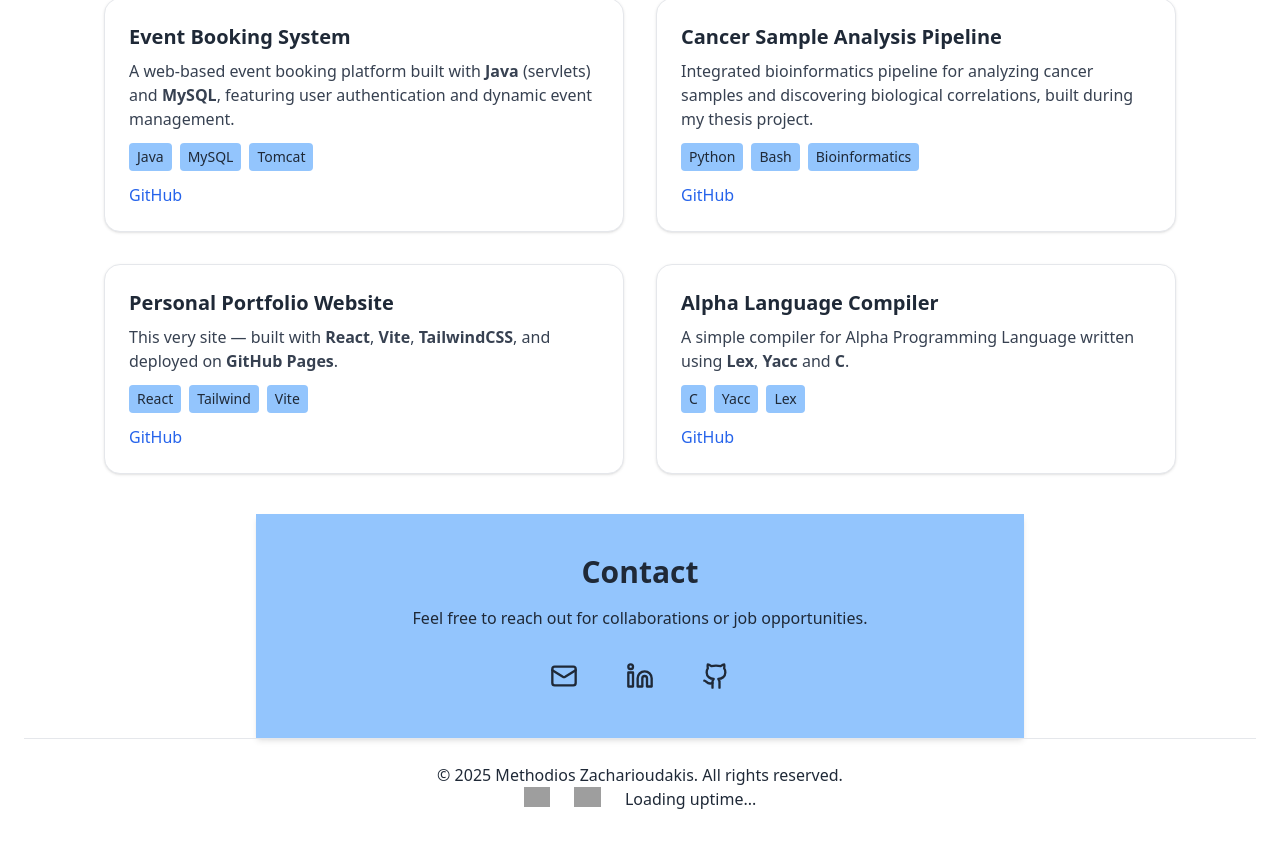
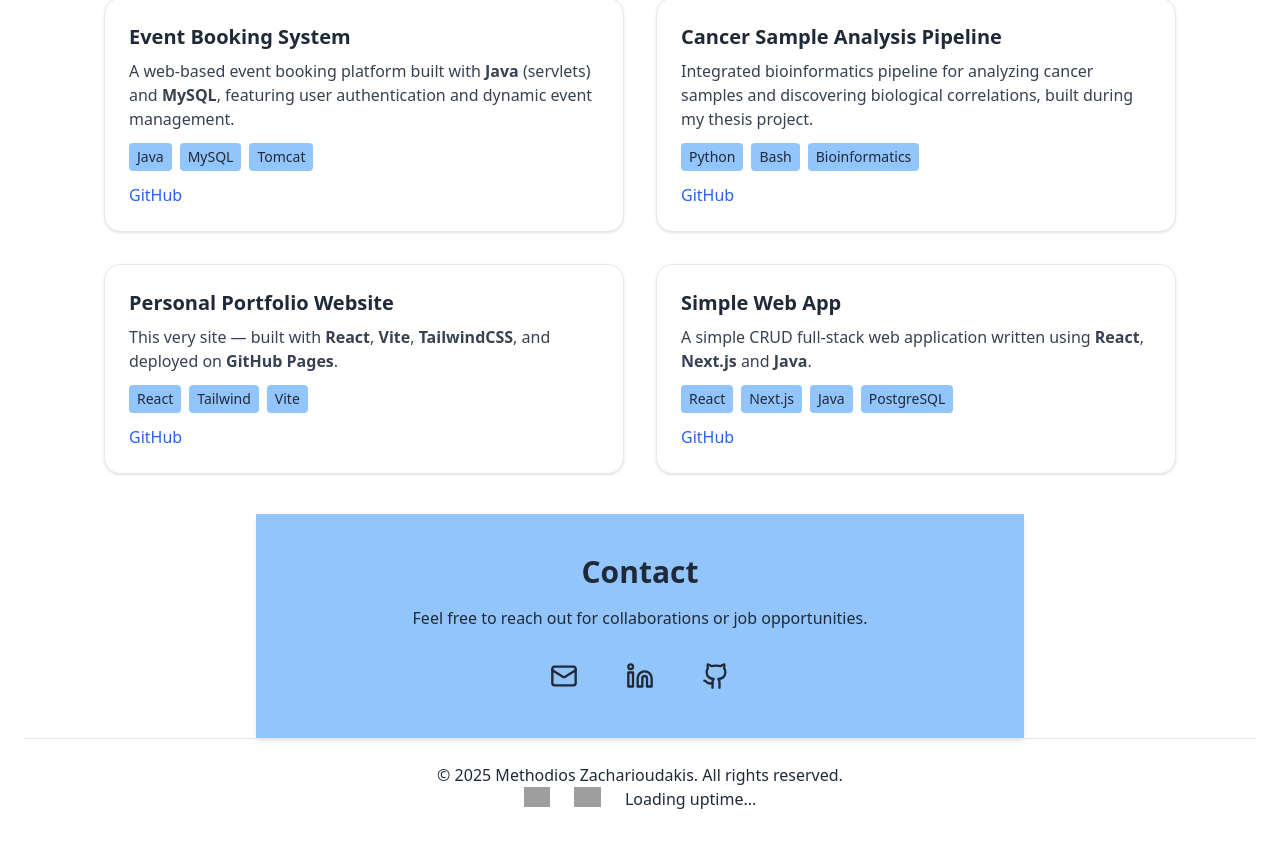
Before and after one commit to MethodiosZ/mywebsite, a React (Vite) app: page / in a window 1280 px wide. Shown: the part 1674-2521 px from the top of the page. Built offline with nearby package versions, Linux system fonts and the light colour scheme; no server answers; grey boxes are pictures that could not be loaded.

Commit message:
Updated a project field

```diff
--- a/src/App.jsx
+++ b/src/App.jsx
@@ -284,17 +284,18 @@ export default function App() {
 			whileHover={{ scale: 1.03 }}
 			className="p-6 bg-white dark:bg-gray-800 border rounded-2xl shadow hover:shadow-xl transition"
 		    >
-			<h4 className="text-xl font-semibold mb-2">Alpha Language Compiler</h4>
+			<h4 className="text-xl font-semibold mb-2">Simple Web App</h4>
 			<p className="mb-3 text-gray-700 dark:text-gray-300">
-			    A simple compiler for Alpha Programming Language written using <strong>Lex</strong>, <strong>Yacc</strong> and <strong>C</strong>.
+			    A simple CRUD full-stack web application written using <strong>React</strong>, <strong>Next.js</strong> and <strong>Java</strong>.
 			</p>
 			<div className="flex flex-wrap gap-2 mb-3">
-			    <span className="px-2 py-1 text-sm bg-blue-300 dark:bg-gray-700 rounded">C</span>
-			    <span className="px-2 py-1 text-sm bg-blue-300 dark:bg-gray-700 rounded">Yacc</span>
-			    <span className="px-2 py-1 text-sm bg-blue-300 dark:bg-gray-700 rounded">Lex</span>
+			    <span className="px-2 py-1 text-sm bg-blue-300 dark:bg-gray-700 rounded">React</span>
+			    <span className="px-2 py-1 text-sm bg-blue-300 dark:bg-gray-700 rounded">Next.js</span>
+			    <span className="px-2 py-1 text-sm bg-blue-300 dark:bg-gray-700 rounded">Java</span>
+				<span className="px-2 py-1 text-sm bg-blue-300 dark:bg-gray-700 rounded">PostgreSQL</span>
 			</div>
 			<div className="flex space-x-3">
-			    <a href="https://github.com/MethodiosZ/AlphaLanguageCompiler" target="_blank" rel="noopener noreferrer" className="text-blue-600 hover:underline">
+			    <a href="https://github.com/MethodiosZ/SimpleWebApp" target="_blank" rel="noopener noreferrer" className="text-blue-600 hover:underline">
 				GitHub
 			    </a>
 			</div>
```
